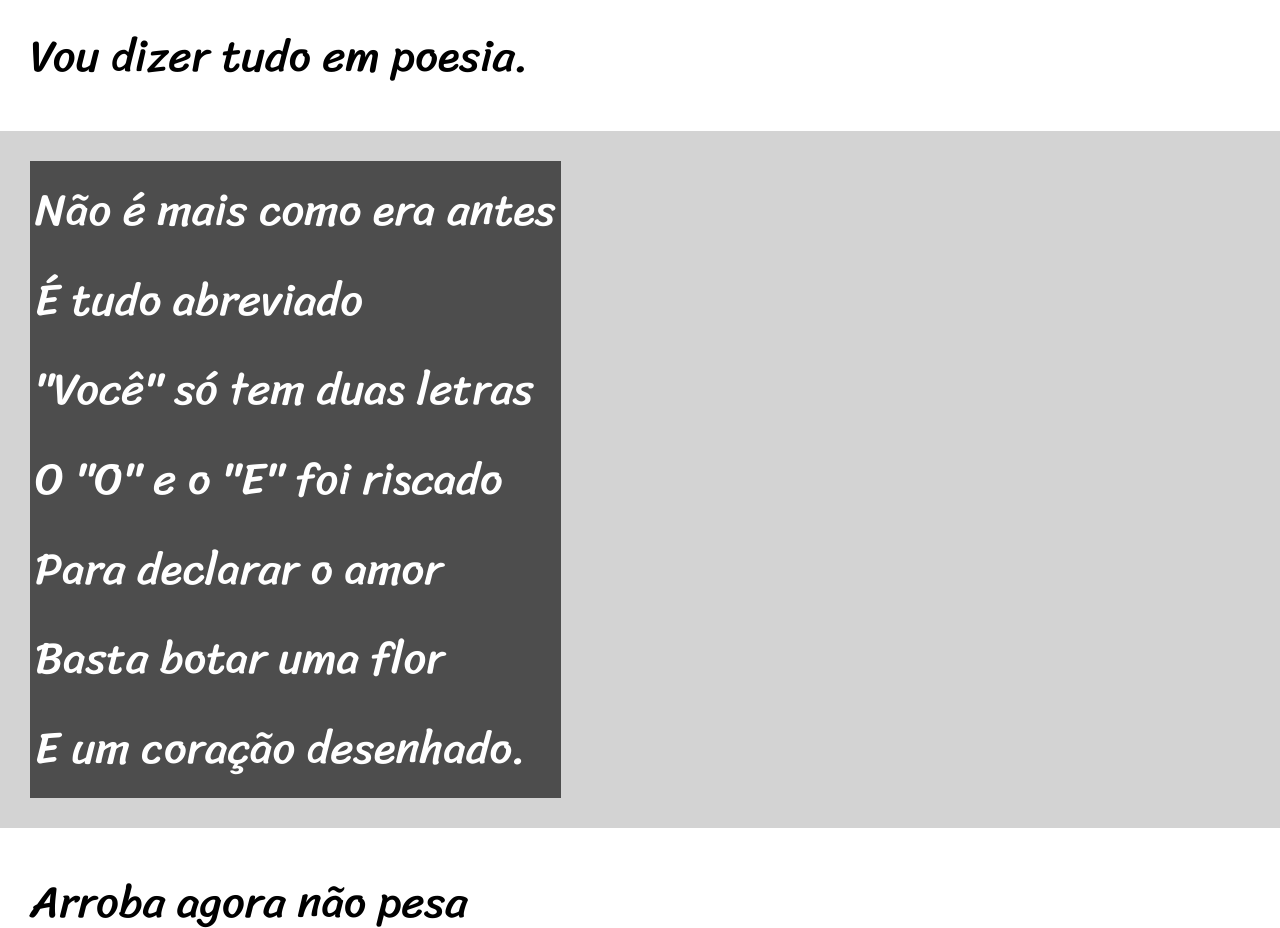
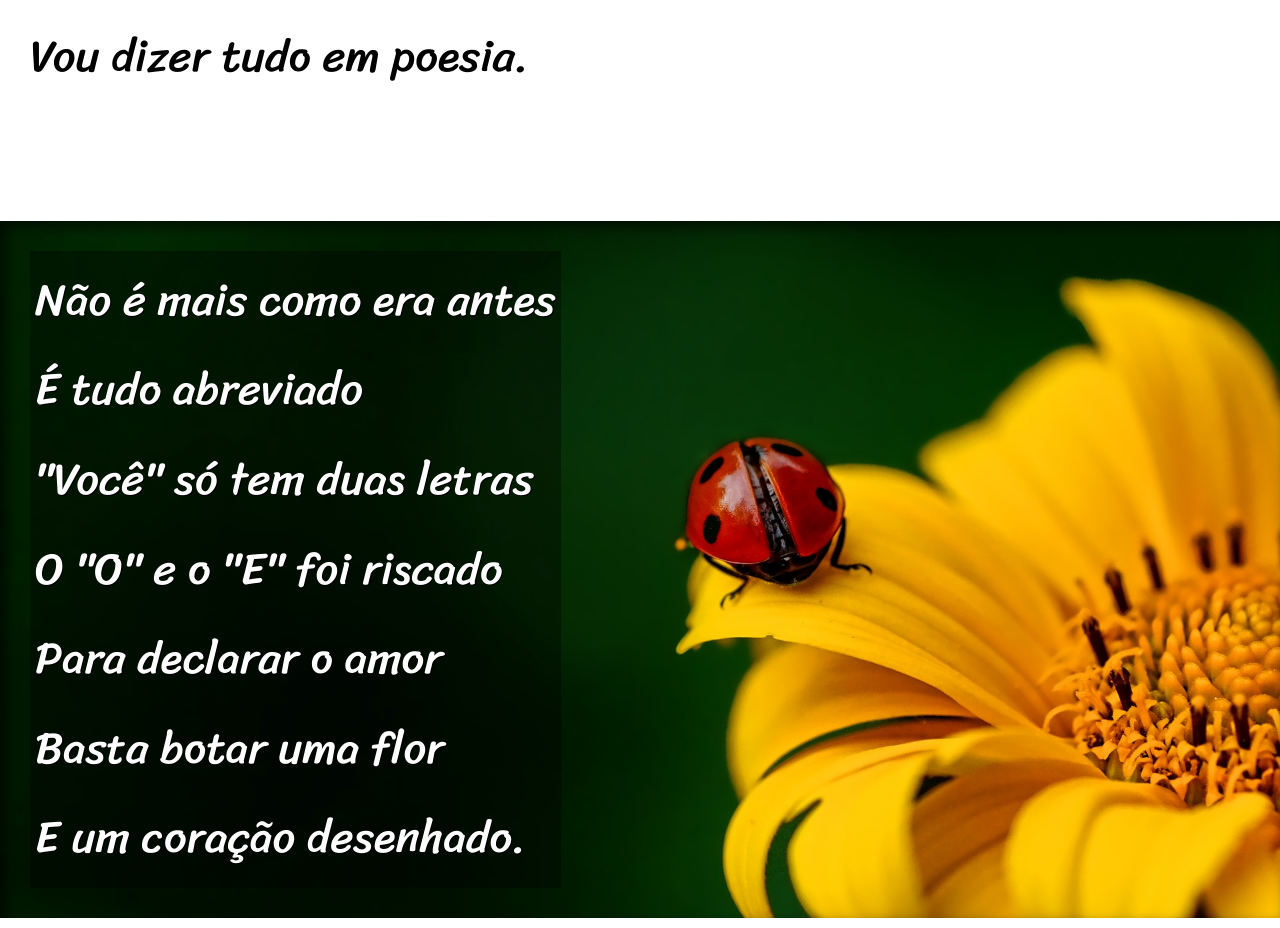
Before and after one commit to jenlisboa/Challenge-12, a plain HTML site: page index.html in a window 1280 px wide. Shown: the part 820-1748 px from the top of the page. Drawn offline with Linux system fonts and the light colour scheme.

Commit message:
add image

```diff
--- a/estilo/style.css
+++ b/estilo/style.css
@@ -59,6 +59,9 @@ section{
     font-size: 3.5vw;
 }
 
+section p {
+    padding-bottom: 2em ;
+}
 section.normal{
     background-color: white;
     color: black;
@@ -67,12 +70,27 @@ section.normal{
 section.image{
     background-color:lightgrey ;
     color: white;
+    box-shadow: inset 6px 6px 13px 0px rgba(0, 0, 0, 0.603);
+    background-size: cover;
+    background-attachment: fixed;
 }
 
 section.image  p{
     display: inline-block;
     padding:5px;
-    background-color: rgba(0, 0, 0, 0.637);
+    background-color: rgba(0, 0, 0, 0.362);
+    text-shadow:1px 1px 0px black ;
+
+}
+section#img01{
+    background-image: url(../imagens/background001.jpg);
+    background-position:right center ;
+
+}
+
+section#img02{
+    background-image: url(../imagens/background002.jpg);
+
 }
 
 footer{
--- a/index.html
+++ b/index.html
@@ -25,7 +25,7 @@
         </p>
     </section>
 
-    <section class="image">
+    <section class="image" id="img01">
         <p>
             Não é mais como era antes <br>
             É tudo abreviado <br>
@@ -61,7 +61,7 @@
     </section>
 
 
-    <section class="image">
+    <section class="image" id="img02">
         <p>
             Tenho saudade das cartas <br>
             Escritas com a própria mão <br>
```
